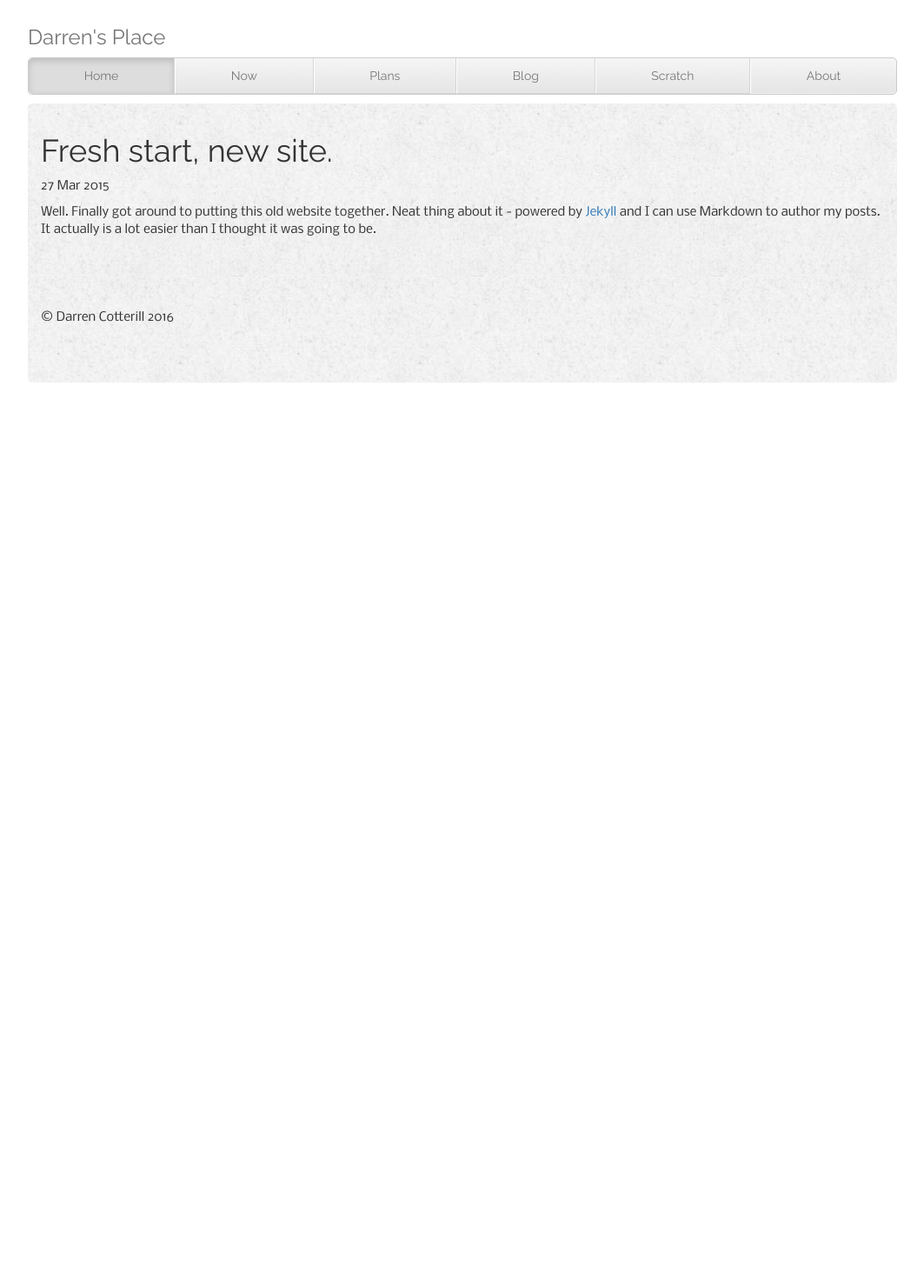
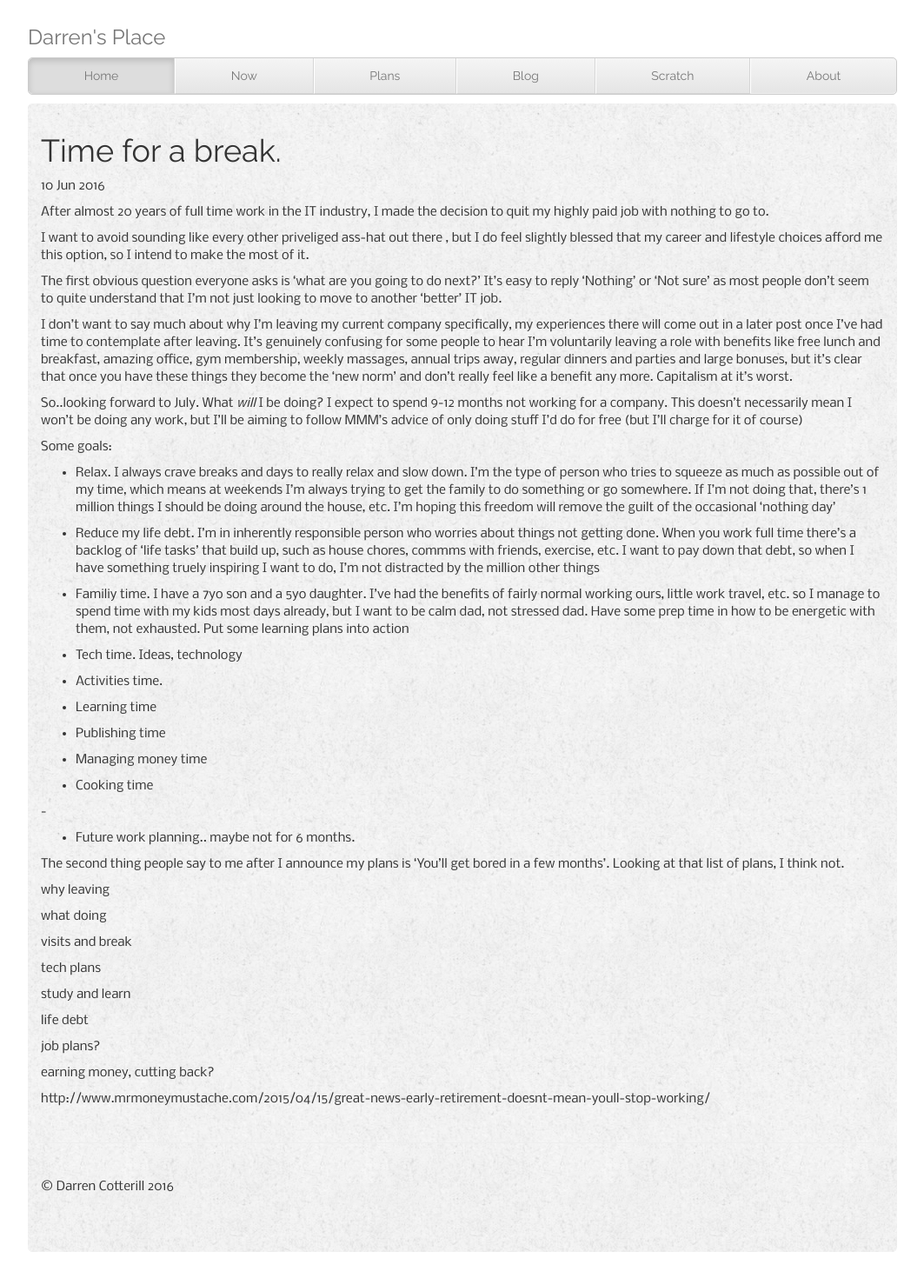
Before and after one commit to DCotterill/DCotterill.github.io, a Jekyll site: the page built from _posts/2016-06-01-Blog-First-Post-Career-Break.md, in a window 1280 px wide. Shown: the whole page at 87% size, without its empty margins (108-1171 px from the left). Built offline with Jekyll 4.4.1, drawn with Linux system fonts in a browser that asks for light colours; nearby versions of some CDN libraries; some web fonts are replaced; before the commit the page ends 900 px from its top, so only the background shows below that.

Commit message:
Add some blog content

```diff
--- a/_posts/2016-06-01-Blog-First-Post-Career-Break.md
+++ b/_posts/2016-06-01-Blog-First-Post-Career-Break.md
@@ -1,8 +1,77 @@
 ---
 layout: post
-title: "Fresh start, new site."
-date: 2015-03-27
-categories: published,scratch
+title: "Time for a break."
+date: 2016-06-10
+categories: scratch
 ---
 
-Well. Finally got around to putting this old website together. Neat thing about it - powered by [Jekyll](http://jekyllrb.com) and I can use Markdown to author my posts. It actually is a lot easier than I thought it was going to be.
+After almost 20 years of full time work in the IT industry, I made the decision to quit my highly paid job with nothing
+to go to.
+
+I want to avoid sounding like every other priveliged ass-hat out there <link>, but I do feel slightly blessed that my career
+and lifestyle choices afford me this option, so I intend to make the most of it.
+
+The first obvious question everyone asks is 'what are you going to do next?' It's easy to reply 'Nothing' or 'Not sure'
+as most people don't seem to quite understand that I'm not just looking to move to another 'better' IT job.
+
+I don't want to say much about why I'm leaving my current company specifically, my experiences there will come out in
+a later post once I've had time to contemplate after leaving. It's genuinely confusing for some people to hear I'm
+voluntarily leaving a role with benefits like free lunch and breakfast, amazing office, gym membership, weekly massages,
+annual trips away, regular dinners and parties and large bonuses, but it's clear that once you have these things they
+become the 'new norm' and don't really feel like a benefit any more. Capitalism at it's worst. <link>
+
+So..looking forward to July. What *will* I be doing? I expect to spend 9-12 months not working for a company. This doesn't
+necessarily mean I won't be doing any work, but I'll be aiming to follow MMM's advice of only doing stuff I'd do for free
+(but I'll charge for it of course) <other link>
+
+Some goals:
+- Relax. I always crave breaks and days to really relax and slow down. I'm the type of person who tries to squeeze as
+much as possible out of my time, which means at weekends I'm always trying to get the family to do something or go
+somewhere. If I'm not doing that, there's 1 million things I should be doing around the house, etc. I'm hoping this
+ freedom will remove the guilt of the occasional 'nothing day'
+
+- Reduce my life debt. I'm in inherently responsible person who worries about things not getting done. When you work full
+time there's a backlog of 'life tasks' that build up, such as house chores, commms with friends, exercise, etc. I want to
+pay down that debt, so when I have something truely inspiring I want to do, I'm not distracted by the million other things
+
+- Familiy time. I have a 7yo son and a 5yo daughter. I've had the benefits of fairly normal working ours, little work
+travel, etc. so I manage to spend time with my kids most days already, but I want to be calm dad, not stressed dad. Have
+some prep time in how to be energetic with them, not exhausted. Put some learning plans into action
+
+- Tech time. Ideas, technology
+
+- Activities time.
+
+- Learning time
+
+- Publishing time
+
+- Managing money time
+
+- Cooking time
+
+-
+
+- Future work planning.. maybe not for 6 months.
+
+The second thing people say to me after I announce my plans is 'You'll get bored in a few months'. Looking at that list
+ of plans, I think not.
+
+why leaving
+
+what doing
+
+visits and break
+
+tech plans
+
+study and learn
+
+life debt
+
+job plans?
+
+earning money, cutting back?
+
+
+http://www.mrmoneymustache.com/2015/04/15/great-news-early-retirement-doesnt-mean-youll-stop-working/
```
